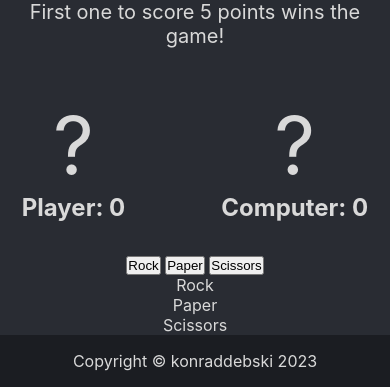
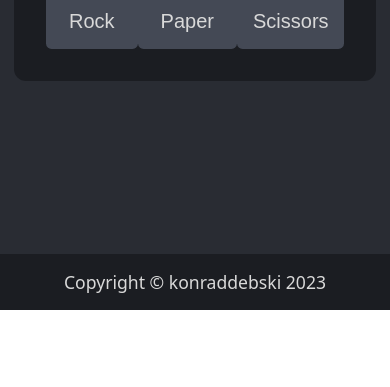
Before and after one commit to DrewnioQ/rock-paper-scissors, a plain HTML site: page index.html in a window 390 px wide. Shown: the part 534-921 px from the top of the page. After the commit the page ends 844 px from the top, so only its background shows below. Drawn offline with Linux system fonts and the light colour scheme.

Commit message:
Style user interface section in styles.css

```diff
--- a/index.html
+++ b/index.html
@@ -33,16 +33,16 @@
         </div>
       </section>
       <section class="interface">
-        <div class="player">
+        <div class="card player">
           <button class="button">Rock</button>
           <button class="button">Paper</button>
           <button class="button">Scissors</button>
         </div>
-        <div class="computer">
+        <!-- <div class="card computer">
           <div class="button">Rock</div>
           <div class="button">Paper</div>
           <div class="button">Scissors</div>
-        </div>
+        </div> -->
       </section>
     </main>
     <footer class="container footer">
--- a/styles.css
+++ b/styles.css
@@ -1,7 +1,8 @@
 :root {
   --background-dark: hsl(222, 11%, 12%);
   --background-regular: hsl(222, 11%, 18%);
-  --background-light: hsl(222, 11%, 35%);
+  --background-light: hsl(222, 11%, 30%);
+  --background-light-hover: hsl(222, 11%, 40%);
   --text-light: hsl(0, 0%, 85%);
   --text-title: hsl(42, 90%, 65%);
 }
@@ -15,11 +16,18 @@
 }
 
 body {
-  font-family: Inter, Helvetica Neue, Helvetica, Arial, sans-serif;
+  font-family: system-ui, -apple-system, BlinkMacSystemFont, "Segoe UI", Roboto,
+    Oxygen, Ubuntu, Cantarell, "Open Sans", "Helvetica Neue", sans-serif;
   min-height: 100vh;
 
   display: flex;
   flex-direction: column;
+}
+
+button {
+  border: none;
+  cursor: pointer;
+  color: var(--text-light);
 }
 
 /* SHARED */
@@ -55,7 +63,8 @@ body {
   margin: 3rem 1rem;
 }
 
-.rules > * {
+.rules-text,
+.rules-text-small {
   margin: 1rem 0;
 }
 
@@ -74,7 +83,14 @@ body {
 
   display: flex;
   justify-content: center;
-  gap: 6rem;
+}
+
+.score-player,
+.score-computer {
+  margin: 0 2rem;
+  width: 143px;
+
+  flex: 0 0.8 143px;
 }
 
 .score {
@@ -85,13 +101,81 @@ body {
   font-size: 5rem;
 }
 
+/* INTERFACE */
+.interface {
+  display: flex;
+  justify-content: center;
+
+  margin: 6rem auto;
+}
+
+.card {
+  background-color: var(--background-dark);
+  border-radius: 0.75rem;
+  padding: 2rem;
+  max-width: 400px;
+
+  flex: 0.5 1 auto;
+  display: flex;
+  justify-content: space-between;
+}
+
+.button {
+  background-color: var(--background-light);
+  border-radius: 0.35rem;
+  padding: 1rem;
+  /* margin: 2rem; */
+  font-size: 1.25rem;
+  max-width: 107px;
+
+  flex: 1 1 auto;
+}
+
+.player .button:hover {
+  background-color: var(--background-light-hover);
+}
+
+.player .button:active {
+  background-color: var(--background-light-hover);
+}
+
 /* FOOTER */
 .footer {
-  /* position: absolute;
-  bottom: 0; */
-  width: 100vw;
+  /* width: 100vw; */
 }
 
 .footer-text {
+  font-size: 1.1rem;
   padding: 1rem 1rem;
 }
+
+/* MEDIA QUERIES */
+@media (max-width: 550px) {
+  .header-title {
+    font-size: 2.5rem;
+  }
+
+  .rules-text {
+    font-size: 2rem;
+  }
+
+  .rules-text-small {
+    font-size: 1rem;
+  }
+
+  .scoreboard {
+    margin: 5rem 1rem;
+  }
+
+  .sign {
+    font-size: 3rem;
+  }
+
+  .score {
+    font-size: 1rem;
+  }
+
+  .modal {
+    width: 95%;
+  }
+}
```
